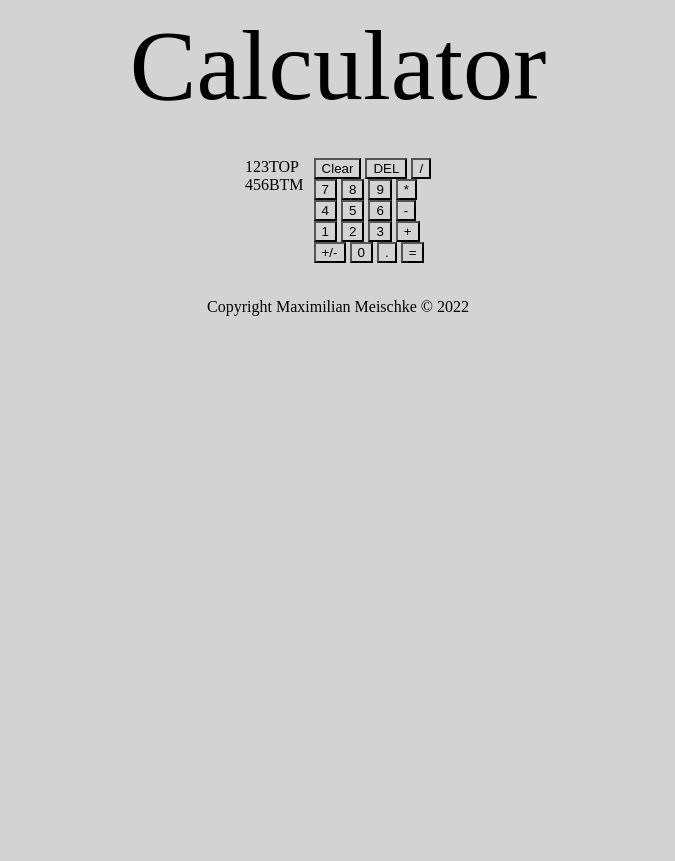
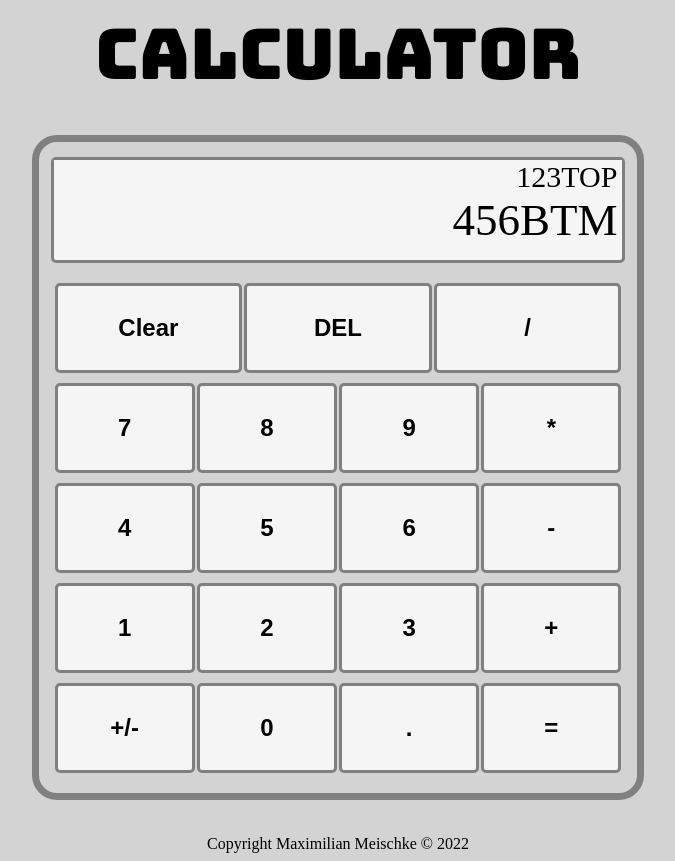
Before and after one commit to MeischkeM91/calculator, a plain HTML site: page index.html in a window 1280 px wide. Shown: the whole page, without its empty margins (302-977 px from the left). Before the commit the page ends 800 px from the top, so only its background shows below. Drawn offline with Linux system fonts and the light colour scheme.

Commit message:
Styled the page

```diff
--- a/index.html
+++ b/index.html
@@ -5,6 +5,7 @@
     <meta http-equiv="X-UA-Compatible" content="IE=edge">
     <meta name="viewport" content="width=device-width, initial-scale=1.0">
     <link rel="stylesheet" href="style.css">
+    <link href="https://fonts.googleapis.com/css2?family=Bungee&display=swap" rel="stylesheet">
     <script src="script.js" defer></script>
     <title>Max's Calculator</title>
 </head>
--- a/style.css
+++ b/style.css
@@ -7,13 +7,60 @@ body{
     align-items: center;
 }
 #header{
-    font-size: 100px;
-    margin-bottom: 35px;
+    font-size: 70px;
+    font-family: 'Bungee', cursive;
 }
 .calc-wrapper{
     display: flex;
+    flex-direction: column;
+    align-items: center;
     justify-content: center;
-    gap: 10px;
-    width: 50%;
-    margin-bottom: 35px;
+    border: 7px solid grey;
+    border-radius: 25px;
+    width: 45%;
+    min-width: 250px;
+    margin: 35px 0px;
+    padding: 15px;
 }
+.display-container{
+    text-align: right;
+    width: 100%;
+    height: 100px;
+    border: 3px solid grey;
+    background-color: whitesmoke;
+    border-radius: 5px;
+    margin-bottom: 15px;
+}
+.top-display{
+    font-size: 30px;
+    padding-right: 5px;
+    background-color: whitesmoke;
+}
+.btm-display{
+    font-size: 45px;
+    padding-right: 5px;
+    background-color: whitesmoke;
+}
+.btn-container{
+    display: flex;
+    flex-direction: column;
+    width: 100%;
+
+}
+.btn-row-1, .btn-row-2, .btn-row-3, .btn-row-4, .btn-row-5{
+    display: flex;
+    align-items: center;
+    justify-content: center;
+    width: 100%;
+    height: 100px;
+}
+.btn-row-1 button, .btn-row-2 button, .btn-row-3 button, .btn-row-4 button, .btn-row-5 button{
+    width: 100%;
+    height: 90%;
+    border: 3px solid grey;
+    background-color: whitesmoke;
+    border-radius: 5px;
+    margin:1px;
+    font-size: x-large;
+    font-weight: 600;
+}
```
